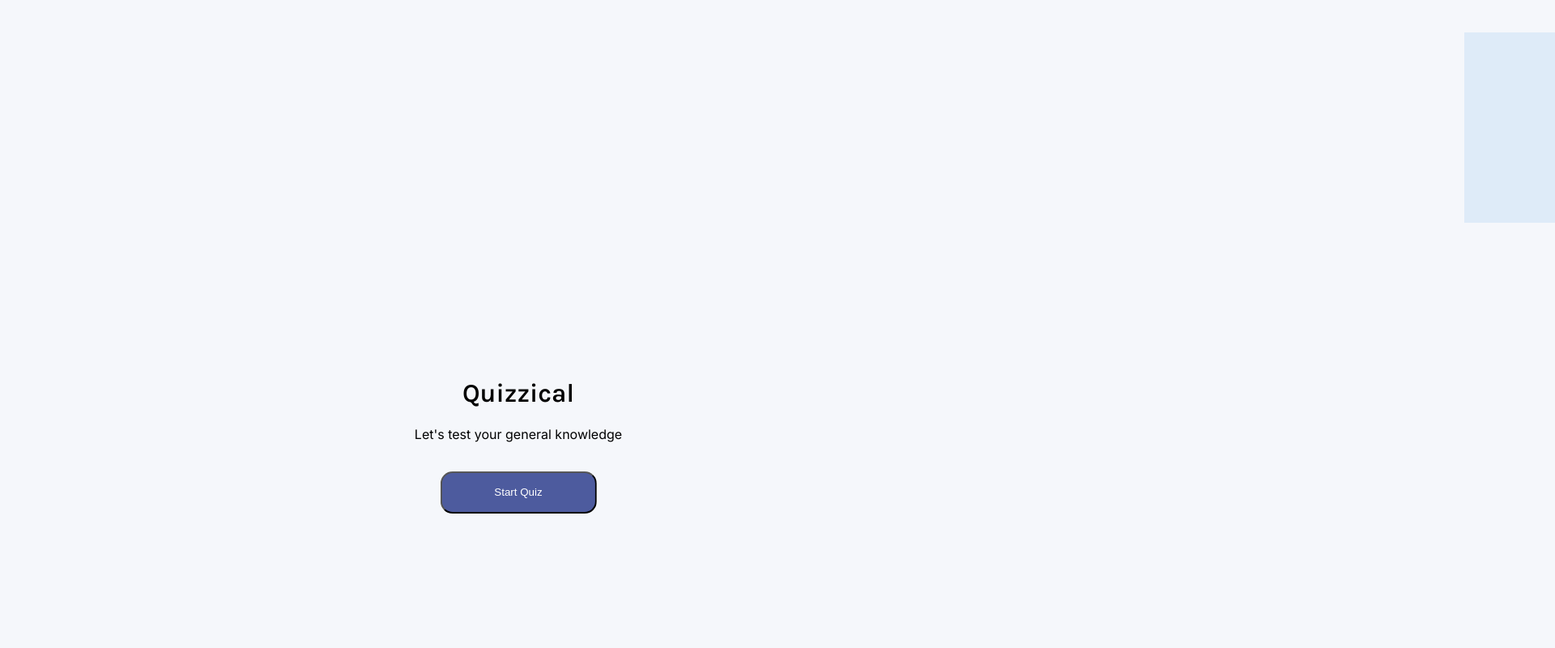
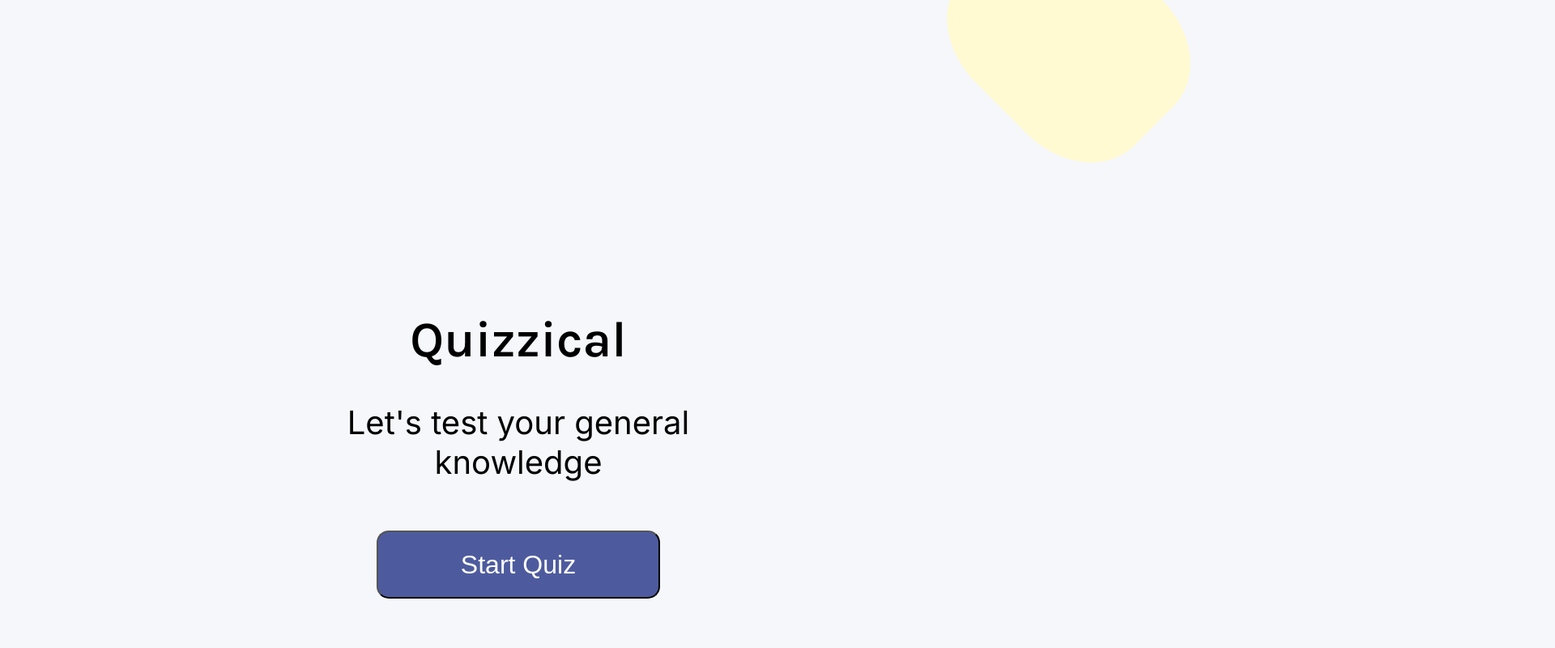
Before and after one commit to BlakeMack/quiz-app-react, a React (Vite) app: page / in a window 1280 px wide. Shown: the top 800 px of the page at 81% size, 1920 px wide, since content can reach past the window. Built offline with nearby package versions, Linux system fonts and the light colour scheme.

Commit message:
paint-blobs added to app top right and bottom left

```diff
--- a/src/App.css
+++ b/src/App.css
@@ -11,12 +11,13 @@ body {
   position: relative;
 }
 
-.background-paint-yellow {
-  position: absolute;
-  width: 297px;
-  height: 235px;
-  background-color: #FFFAD1;
-  top: 800px;
+.quizzical-title {
+  font-size: 62px;
+  font-family: 'Karla', sans-serif;
+}
+
+.quizzical-text {
+  font-size: 40px;
 }
 
 .background-paint-blue {
@@ -24,7 +25,20 @@ body {
   width: 297px;
   height: 235px;
   background-color: #DEEBF8;
-  left: 1800px;
+  top: 85%;
+  right: 92%;
+  border-radius: 45%;
+}
+
+.background-paint-yellow {
+  position: absolute;
+  width: 297px;
+  height: 235px;
+  background-color: #FFFAD1;
+  left: 92%;
+  bottom: 85%;
+  border-radius: 35%;
+  transform: rotate(45deg);
 }
 
 .start-quiz {
@@ -40,12 +54,13 @@ body {
 }
 
 .btn-start {
-  width: 193px;
-  height: 52px;
+  width: 350px;
+  height: 84px;
   border-radius: 15px;
   background-color: #4D5B9E;
   color: white;
   margin-top: 20px;
+  font-size: xx-large;
 }
 
 .quiz {
--- a/src/components/Start.jsx
+++ b/src/components/Start.jsx
@@ -1,8 +1,8 @@
 export default function Start (props) {
   return (
   <div className="start-quiz">
-    <h1>Quizzical</h1>
-    <p>Let's test your general knowledge</p>
+    <h1 className="quizzical-title">Quizzical</h1>
+    <p className="quizzical-text">Let's test your general knowledge</p>
 
     <button className="btn-start" onClick={props.handleClick}>Start Quiz</button>
   </div>
```
